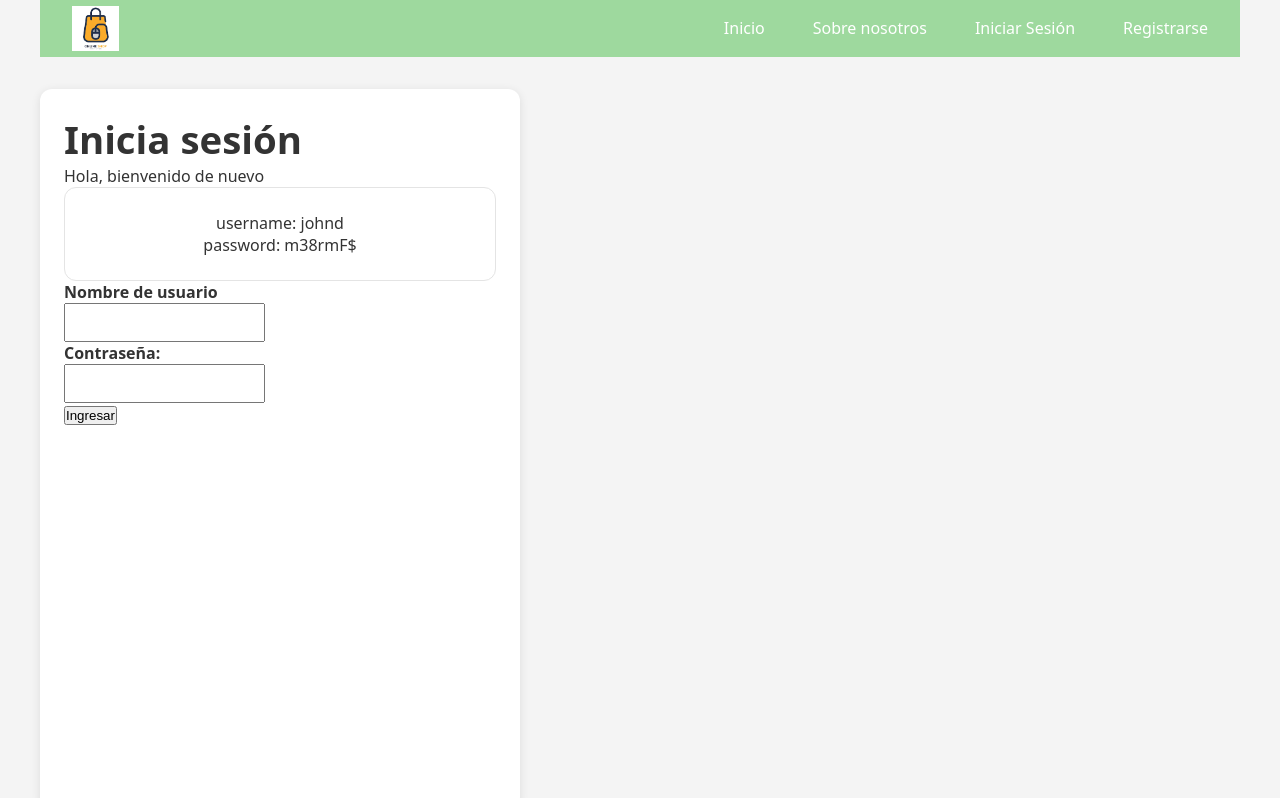
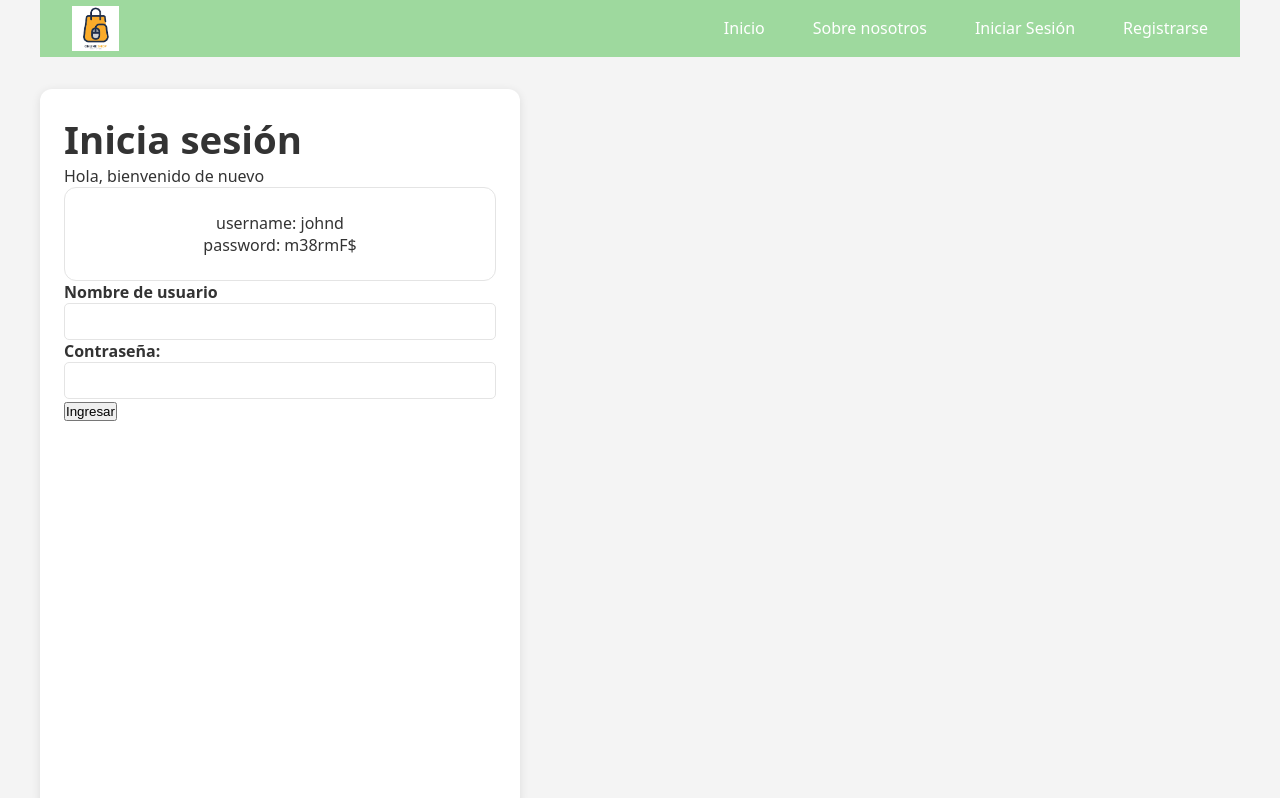
Before and after one commit to dntart/proyecto-trabajo-final-frontend-999198242-alumno-Dante-Cesar-Segovia, a React (Vite) app: page /login in a window 1280 px wide. Shown: the top 798 px of the page. Built offline with nearby package versions, Linux system fonts and the light colour scheme.

Commit message:
estilado de inputs de login

```diff
--- a/src/styles/pages/login.module.css
+++ b/src/styles/pages/login.module.css
@@ -9,17 +9,26 @@
     text-align: left;
 }
 
-.contLogin h1{
-     font-size: 2.4rem;
+.contLogin h1 {
+    font-size: 2.4rem;
 }
-.contCredenciales{
+
+.contCredenciales {
     background: white;
     padding: 1.5rem;
     border-radius: 12px;
-    border: solid rgb(228, 228, 228) 1px;  /*LINEAS GRISES PARA DIVS*/
+    border: solid rgb(228, 228, 228) 1px;    /*LINEAS GRISES PARA DIVS*/
     text-align: center;
 
 }
-.contInputs label{
-font-weight: bold;
+
+.contInputs label {
+    font-weight: bold;
 }
+.contInputs input{
+    display: block;
+    width: 100%;
+    box-sizing: border-box;
+    border-radius: 5px;
+        border: solid rgb(228, 228, 228) 1px;
+}
```
